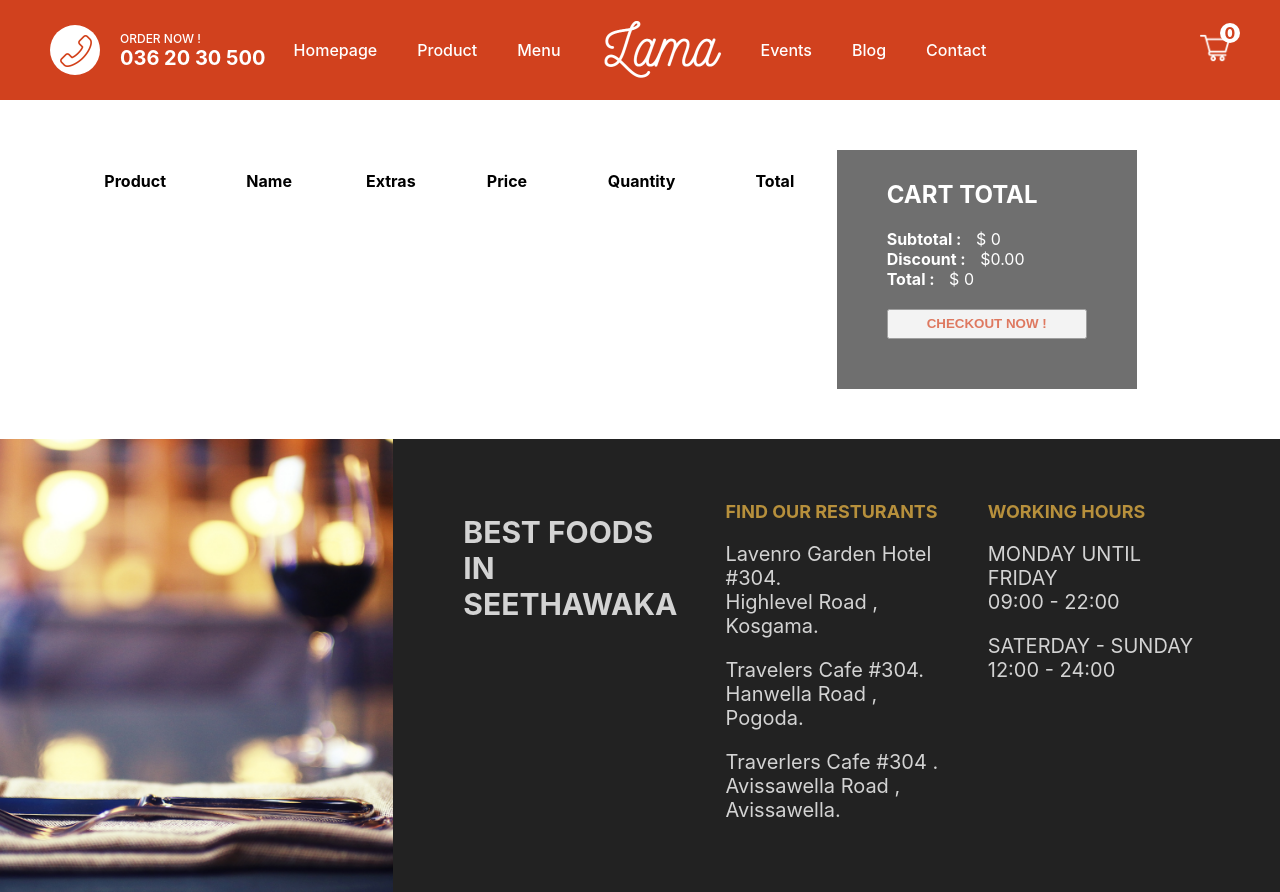
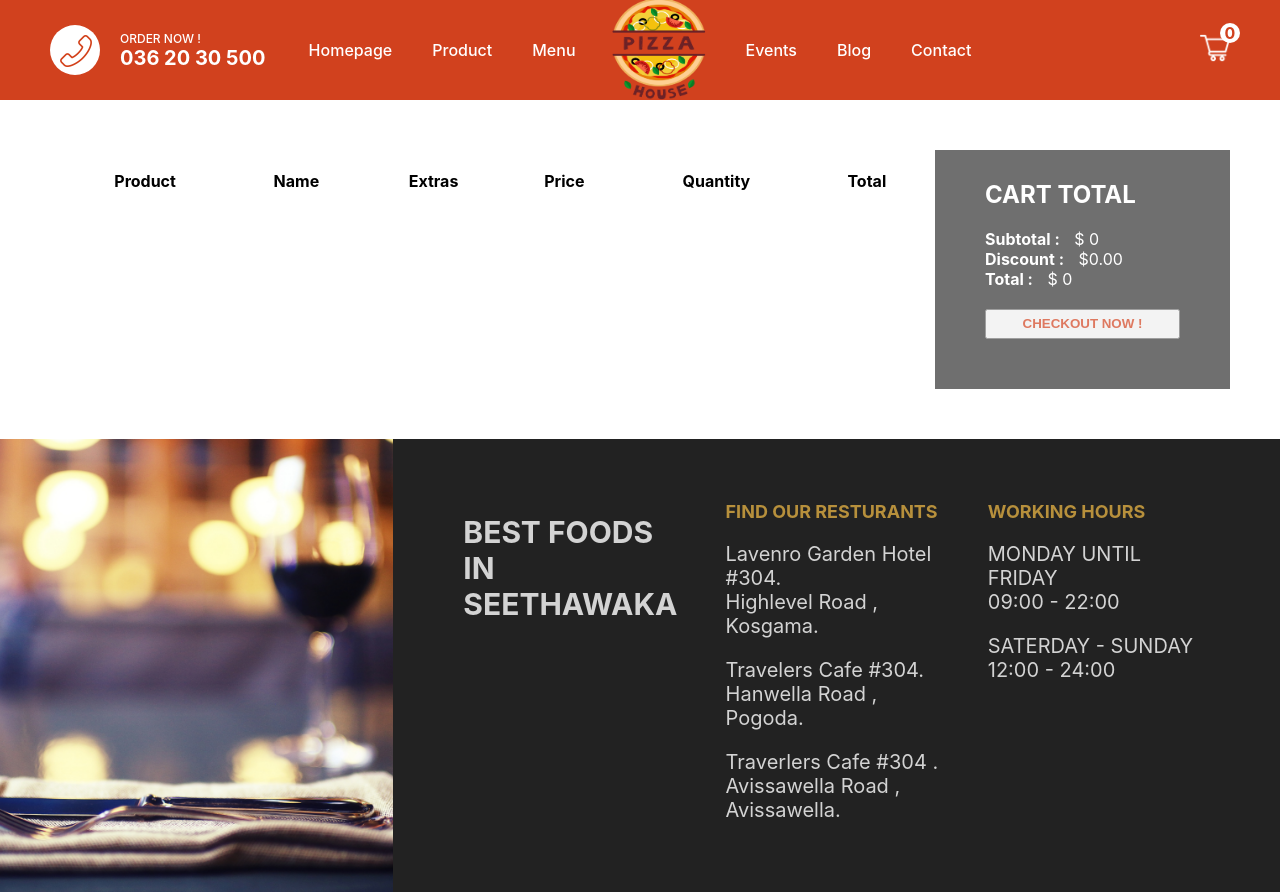
Before and after one commit to Sandamalt/onlinefoodorder_web, a Next.js app: page /cart in a window 1280 px wide. Built offline with nearby package versions, Linux system fonts and the light colour scheme.

Commit message:
logo fix and minor changes done

```diff
--- a/components/Navbar.jsx
+++ b/components/Navbar.jsx
@@ -25,7 +25,7 @@ const quantity = useSelector((state) => state.cart.quantity);
                     <li className={styles.listItem}> Homepage </li>
                     <li className={styles.listItem}> Product </li>
                     <li className={styles.listItem}> Menu </li>
-                    <img src="/img/logo.png" alt="" width="160px" height="69px" />
+                    <img src="/img/logo.png" alt="" width="130px" height="130px" />
                     <li className={styles.listItem}> Events </li>
                     <li className={styles.listItem}> Blog </li>
                     <li className={styles.listItem}> Contact </li>
--- a/pages/cart.jsx
+++ b/pages/cart.jsx
@@ -1,13 +1,23 @@
 import styles from "../styles/Cart.module.css";
 import Image from "next/image";
 import { useDispatch, useSelector } from "react-redux";
+import { removeFromCart } from "../redux/cartSlice";
+import { useState } from "react";
 
 
 
 const Cart = () => {
 
+
+
+
     const  dispatch = useDispatch()
     const cart = useSelector((state) => state.cart);
+
+    const handleRemoveFromCart = (product) =>{
+        dispatch(removeFromCart(product));
+    };
+
 
     return (
         <div className={styles.container}>
@@ -44,6 +54,9 @@ const Cart = () => {
                         <td>
                             <span className={styles.total}>${product.price * product.quantity}</span>
                         </td>
+                        <td>
+                            <button onClick={() => handleRemoveFromCart (product) }> Remove </button>
+                        </td>
                     </tr>
                     )) }
 
@@ -66,6 +79,8 @@ const Cart = () => {
                     <b className={styles.totalTextTitle}> Total :</b> $ {cart.total}
                 </div>
 
+
+
                 <button className={styles.button}> CHECKOUT NOW !</button>
 
                 </div>
--- a/redux/cartSlice.js
+++ b/redux/cartSlice.js
@@ -18,8 +18,15 @@ const cartSlice = createSlice({
       state.quantity = 0;
       state.total = 0;
     },
+
+    removeFromCart(state, action){
+     const nextCartItems = state.products.filter(
+        product=> product._id !== action.payload._id
+      )
+      state.products = nextCartItems;
+    }
   },
 });
 
-export const { addProduct, reset } = cartSlice.actions;
+export const { addProduct, reset , removeFromCart } = cartSlice.actions;
 export default cartSlice.reducer;
--- a/styles/Cart.module.css
+++ b/styles/Cart.module.css
@@ -4,7 +4,7 @@
 }
 
 .left{
-    flex: 2;
+    flex: 3;
 
 }
 
@@ -23,7 +23,7 @@
 .table{
     width: 100%;
     border-spacing: 20px;
-    text-align: center;
+   text-align: center;
 
 }
 
--- a/styles/Navbar.module.css
+++ b/styles/Navbar.module.css
@@ -69,6 +69,7 @@
 
 .cart{
     position: relative;
+    cursor: pointer;
 }
 
 .counter{
```
Also changed, not shown: public/img/logo.png.
